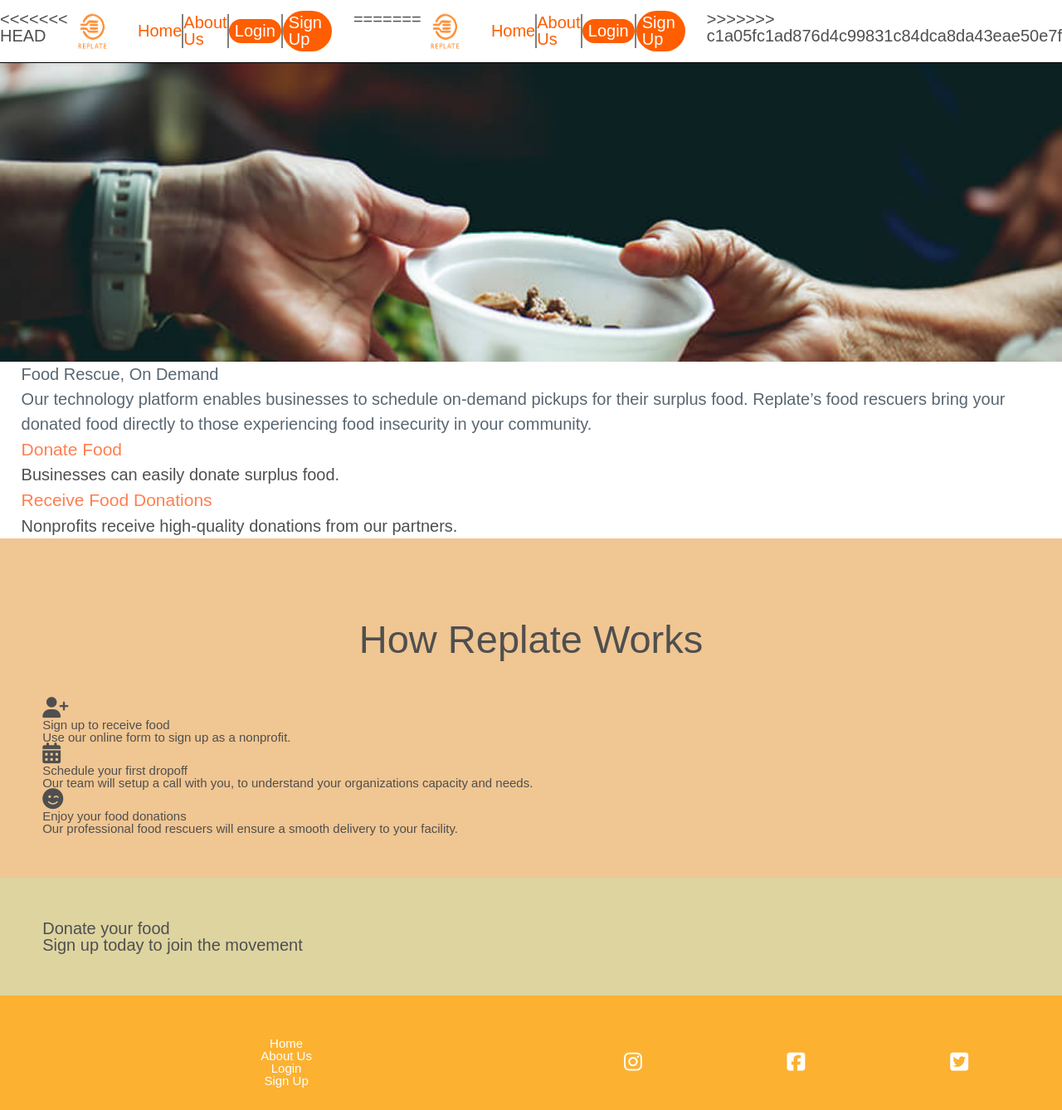
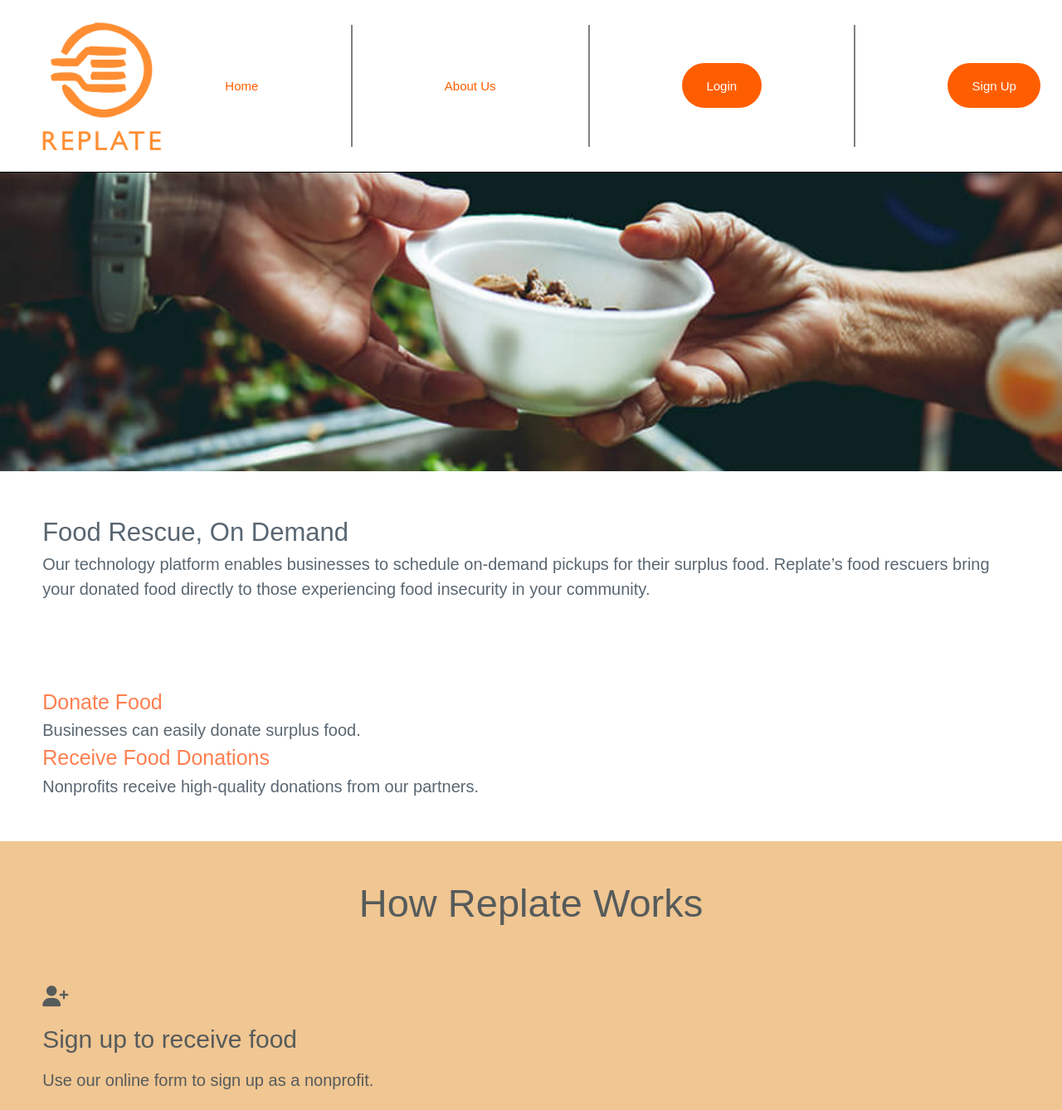
Before and after one commit to KindredSoul/marketing, a plain HTML site: page index.html in a window 1280 px wide. Shown: the top 1338 px of the page at 83% size. Drawn offline with Linux system fonts and the light colour scheme.

Commit message:
index  updated

```diff
--- a/index.html
+++ b/index.html
@@ -16,17 +16,6 @@
     <!-- header starts here -->
 
     <header>
-<<<<<<< HEAD
-        <div class="logoName">
-            <img src="Images/Logo.png" alt="Company Logo">
-        </div>
-        <nav class="headerNav">
-            <a href="index.html">Home</a><span></span>
-            <a href="about.html">About Us</a><span></span>
-            <a href="" class="btn">Login</a><span></span>
-            <a href="" class="btn">Sign Up</a>
-        </nav>
-=======
       <div class="logoName">
         <img src="/Images/Logo.png" alt="Company Logo">
         <!-- <h2>Replate</h2> -->
@@ -37,16 +26,15 @@
         <a href="" class="btn">Login</a><span></span>
         <a href="" class="btn">Sign Up</a>
     </nav>
->>>>>>> c1a05fc1ad876d4c99831c84dca8da43eae50e7f
     </header>
 
     <!-- header ends here -->
 
     <!--Content starts here-->
 
+    <div class="topImage"></div>
+    <section class="mContent">
 
-    <section class="mContent">
-      <div class="topImage"></div>
       <div class="contentColumn">
         <h1>Food Rescue, On Demand</h1>
         <p>
@@ -67,27 +55,35 @@
     </section>
     <section class="howReplateWorks">
       <div class="replateContent">
-        <h1>How Replate Works</h1>
+        <h2>How Replate Works</h2>
         <div class="step1">
           <i class="fas fa-user-plus"></i>
           <h3>Sign up to receive food</h3>
           <p>Use our online form to sign up as a nonprofit.</p>
+        </div>
         <div class="step2">
           <i class="fas fa-calendar-alt"></i>
           <h3>Schedule your first dropoff</h3>
           <p>Our team will setup a call with you, to understand your organizations capacity and needs.</p>
+        </div>
         <div class="step3">
           <i class="fas fa-smile-wink"></i>
           <h3>Enjoy your food donations</h3>
           <p>Our professional food rescuers will ensure a smooth delivery to your facility.</p>
         </div>
       </div>
+      </div>
     </section>
     <section class="banner">
         <div class="bannerContent1">
-          <h3>Donate your food</h3>
-          <p>Sign up today to join the movement</p>
+          <h2>Working together to end hunger</h2>
+          <p> Replate is the nation’s largest domestic hunger-relief organization, working to connect people with food and end hunger. <br>Donors, staff, and volunteers all play an important role in our efforts to end hunger in the United States.</p>
         </div>
+        <div class="bannerContent2">
+          <i class="far fa-arrow-square-right"></i>
+          <a href="about.html">Learn more about our work</a>
+        </div>
+      </div>
       </div>
     </section>
 
--- a/style.css
+++ b/style.css
@@ -86,16 +86,13 @@ audio,
 video {
   margin: 0;
   padding: 0;
-  border: 0;
+  border: 0 /** 1px solid grey; **/
   font-size: 100%;
   font: inherit;
   vertical-align: baseline;
 }
+
 /* HTML5 display-role reset for older browsers **/
-
-* {
-  border: 1px solid grey;
-}
 
 article,
 aside,
@@ -139,10 +136,9 @@ html {
   box-sizing: border-box;
 }
 body {
-  font-size: 2rem;
   font-family: "Heebo", sans-serif;
-  color: #4f4f4f;
   text-decoration: none;
+  color: rgba(48, 64, 77, 0.8);
 }
 
 i {
@@ -166,7 +162,7 @@ header .logoName img {
   width: 70%;
 }
 
-header .headerNav{
+header .headerNav {
   /* border: 1px solid black; */
   width: 80%;
   display: flex;
@@ -174,17 +170,17 @@ header .headerNav{
   align-items: center;
   padding: 0 2%;
 }
-header .headerNav span{
+header .headerNav span {
   border: thin solid gray;
   width: 0;
   height: 80%;
 }
-header .headerNav a{
-    font-size: 100%;
+header .headerNav a {
+  font-size: 1.5rem;
   text-decoration: none;
   color: rgb(255, 94, 0);
 }
-header .headerNav .btn{
+header .headerNav .btn {
   /* border: 1px solid black; */
   padding: 2% 3%;
   border-radius: 50px;
@@ -192,7 +188,7 @@ header .headerNav .btn{
   background-color: rgb(255, 94, 0);
   /* transition: 1s; */
 }
-header .headerNav .btn:hover{
+header .headerNav .btn:hover {
   transition: 1s;
   background-color: white;
   color: rgb(255, 94, 0);
@@ -210,15 +206,14 @@ header .headerNav .btn:hover {
   background-image: url("/Images/donation.jpg");
   background-size: cover;
   background-repeat: no-repeat;
-  background-position: center top;
+  background-position: center;
   display: flex;
   align-items: center;
   justify-content: center;
 }
 
-
 .contentColumn {
-    margin-left: 2%;
+  padding: 4%;
   align-items: center;
   justify-content: center;
   font-size: 2rem;
@@ -227,37 +222,88 @@ header .headerNav .btn:hover {
 }
 
 .heroContainer {
-  margin-left: 2%;
+  padding: 4%;
   align-items: center;
   justify-content: center;
+  font-size: 2rem;
   line-height: 1.5;
   text-decoration: none;
+  color: rgba(48, 64, 77, 0.8);
+}
+
+.contentColumn h1 {
+  padding: 0%;
+  text-decoration: none;
+  font-size: 3.1rem;
 }
 
 .heroContainer h2 a {
   color: coral;
   text-decoration: none;
-    font-size: 2.1rem;
+  font-size: 2.5rem;
 }
 
 .howReplateWorks {
   background: #f0c692;
+  font-size: 2rem;
 }
 
 .replateContent {
-  font-size: 1.5rem;
-  padding: 4%;
+  font-size: 2rem;
 }
 
-.howReplateWorks h1 {
+.replateContent h3 {
+  margin-top: 2%;
+  margin-bottom: 2%;
+}
+
+.howReplateWorks h2 {
   padding: 4%;
   font-size: 4.7rem;
   text-align: center;
 }
 
+.howReplateWorks h3 {
+  font-size: 3rem;
+}
+
+.step1,
+.step2,
+.step3 {
+  padding: 2%;
+  margin-left: 2%;
+}
+
 .banner {
   background-color: #ddd4a0;
+  font-size: 2rem;
+}
+
+.bannerContent1 h2 {
+  padding: 2%;
+  font-size: 4.7rem;
+
+}
+
+.banner p {
+  font-size: 2rem;
+  margin-left: 2%;
+}
+
+.bannerContent1 {
+  padding: 2%;
+}
+
+.bannerContent2 {
+  display: flex;
   padding: 4%;
+  text-decoration: none;
+}
+
+.bannerContent2 a {
+  margin-left: 1%;
+  text-decoration: none;
+  color: #d35400;
 }
 
 footer {
@@ -283,7 +329,6 @@ footer div {
   align-items: center;
 }
 
-
 .footerNav {
   display: flex;
   flex-direction: column;
@@ -303,7 +348,6 @@ nav.social a {
   display: flex;
   margin: 2%, 2%;
 }
-
 
 /* =================== About Us Page Styles============= */
 .aboutProduct {
```
Lines whose indentation alone changed are shown as unchanged.
